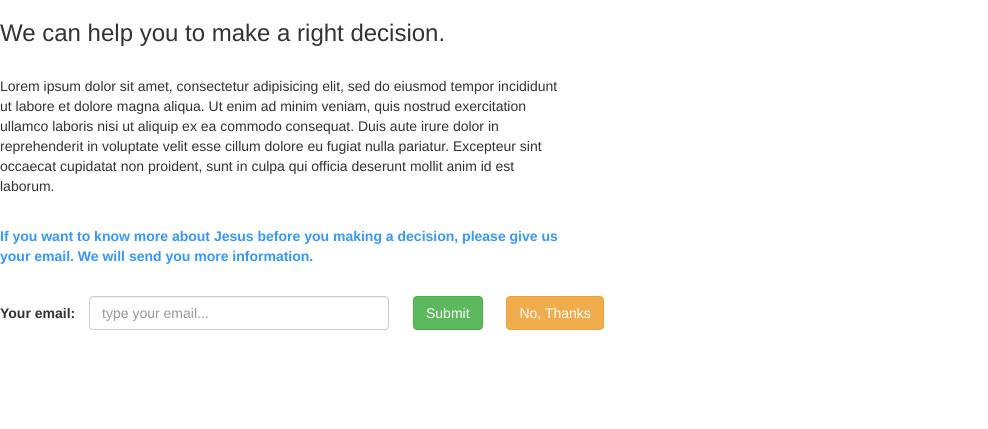
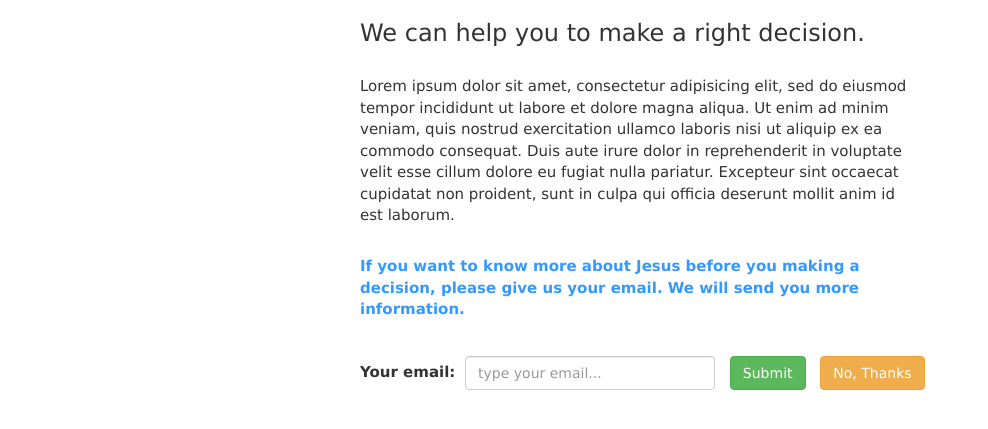
Before and after one commit to coolkang/cmcweb, a Django app: template cmcprj/templates/en/acceptform.html in a window 1280 px wide. Shown: the top 429 px of the page, without its empty margins (0-988 px from the left). Run offline with Django 3.2, Linux system fonts and the light colour scheme; the template is opened without the code that fills it, so the values that code supplies are empty; parts of the project's set-up code (start-up, migrations or seed data) failed here and were passed over; some libraries are stand-ins or nearby versions.

Commit message:
Adjusted the style a bit.

```diff
--- a/cmcprj/STATIC/css/style.css
+++ b/cmcprj/STATIC/css/style.css
@@ -1,10 +1,9 @@
-@media screen and (max-width:560px)
+
+body
 {
-    body
-    {
-            font-size: 15px;
-            font-family: 'avenir next','avenir','lucida grande',tahoma,verdana,arial,sans-serif;
-            width: 100%;
-            margin: 0 auto;
-    }
+        font-size: 15px;
+        font-family: 'avenir next','avenir','lucida grande',tahoma,verdana,arial,sans-serif;
+        width: 580px;
+        margin: 0 auto;
+        padding-left:10px;
 }
--- a/cmcprj/templates/en/acceptform.html
+++ b/cmcprj/templates/en/acceptform.html
@@ -47,18 +47,17 @@ deserunt mollit anim id est laborum.
 
 
 {% endif %}
-
-<form class="form-inline" action="{% url 'webpages:acceptform' %}?accepted={{accepted}}" method="post">
+<form class="form-inline" style="margin-bottom:10px;" action="{% url 'webpages:acceptform' %}?accepted={{accepted}}" method="post">
 {% csrf_token %}
-    <label class="control-label" style="margin-right:10px;">Your email:</label>
-    <input class="form-control" type="text" name="email" placeholder="type your email..." style="width:300px;"/>
-    <span style="margin-left:20px;">
-        <input class="btn btn-success" type="submit" name="yes_email" value="Submit" />
-    </span>
-    <span style="margin-left:20px;">
-        <input class="btn btn-warning" type="submit" name="no_email" value="No, Thanks" />
-    </span>
-    <input type="hidden" name="accepted" value="{{accepted}}">
+<div class="row">
+    <div class="col-md-12">
+        <label class="control-label" style="margin-right:5px;margin-top:5px;">Your email:</label>
+        <input class="form-control" style="width:250px;margin-top:5px;margin-right:10px;" type="text" name="email" placeholder="type your email..." />
+        <input class="btn btn-success"  style="margin-right:10px;margin-top:5px;" type="submit" name="yes_email" value="Submit" />
+        <input class="btn btn-warning" style="margin-top:5px;" type="submit" name="no_email" value="No, Thanks" />
+        <input type="hidden" name="accepted" value="{{accepted}}">
+    </div>
+</div>
 </form>
 
 {% endblock %}
--- a/cmcprj/templates/en/front.html
+++ b/cmcprj/templates/en/front.html
@@ -2,7 +2,7 @@
 
 {% block content %}
 
-<div style="width:560px;margin-top:30px;margin-bottom:30px;">
+<div style="margin-top:10px;">
 <iframe width="560" height="315" src="//www.youtube.com/embed/TCSUKIhjevo" frameborder="0" allowfullscreen></iframe>
 </div>
 
```
